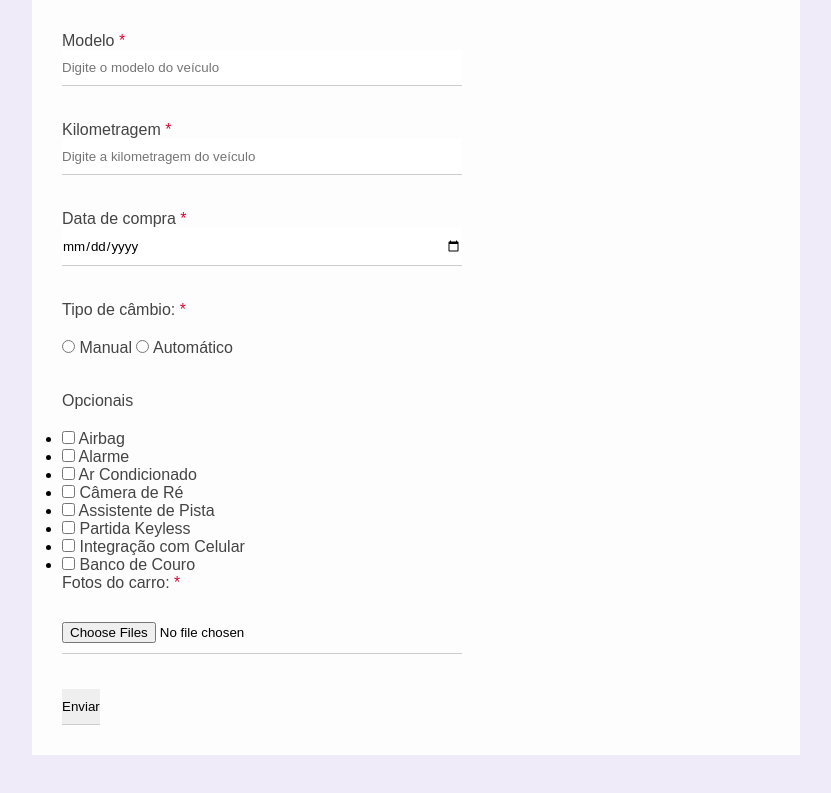
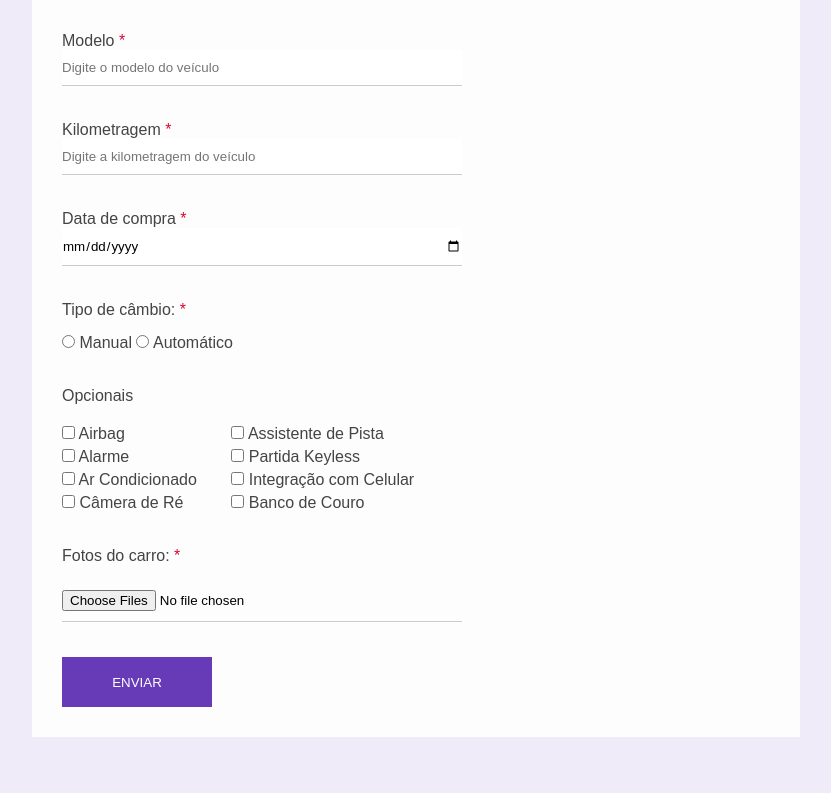
Before and after one commit to ProfRodolfo/20-03-html, a plain HTML site: page index.html in a window 1280 px wide. Shown: the part 644-1437 px from the top of the page, without its empty margins (224-1055 px from the left). Drawn offline with Linux system fonts and the light colour scheme.

Commit message:
Aula 20-03

```diff
--- a/css/style.css
+++ b/css/style.css
@@ -4,19 +4,24 @@
     font-family: Arial, Helvetica, sans-serif;
 }
 
-body{
+body {
     background-color: #f0ebf8;
 }
 
-h1, h2, h3, h4, h5{
+h1,
+h2,
+h3,
+h4,
+h5 {
     color: #333;
 }
 
-p, label{
+p,
+label {
     color: #444;
 }
 
-input{
+input {
     border: none;
     border-bottom: 1px solid #ccc;
     padding: 10px 0;
@@ -30,7 +35,7 @@ textarea {
     width: 400px;
 }
 
-textarea{
+textarea {
     padding: 10px 5px;
 }
 
@@ -45,6 +50,7 @@ textarea{
     color: #fff;
     margin-top: 0;
 }
+
 /* form container */
 .form-container {
     background-color: #fdfdfd;
@@ -54,7 +60,7 @@ textarea{
     top: -62px;
 }
 
-  .form-header{
+.form-header {
     border-bottom: 1px solid #dfdfdf;
     height: 45px;
 }
@@ -69,21 +75,57 @@ textarea{
     height: 45px;
     line-height: 45px;
 }
+
 .form-body {
     padding: 30px;
 }
+
 .form-title {
     margin-bottom: 15px;
 }
+
 .form-body p {
     margin-bottom: 20px;
 }
+
 .required-field {
     color: #d80835;
 }
+
 .box-input {
     margin-bottom: 35px;
 }
+
 .block {
     display: block;
 }
+
+.optional-box {
+    display: inline-block;
+    margin: 0 30px 30px 0;
+}
+
+.optional-box li {
+    list-style: none;
+    margin-bottom: 5px;
+}
+
+.box-input p {
+    margin-bottom: 15px;
+}
+
+.btn-submit {
+    background-color: #673ab7;
+    color: #fff;
+    border: 2px solid transparent;
+    width: 150px;
+    height: 50px;
+    cursor: pointer;
+    text-transform: uppercase;
+    transition: 0.5s;
+}
+.btn-submit:hover {
+    background-color: #fff;
+    border-color: #673ab7;
+    color: #673ab7;
+  }
```
Lines whose indentation alone changed are shown as unchanged.
